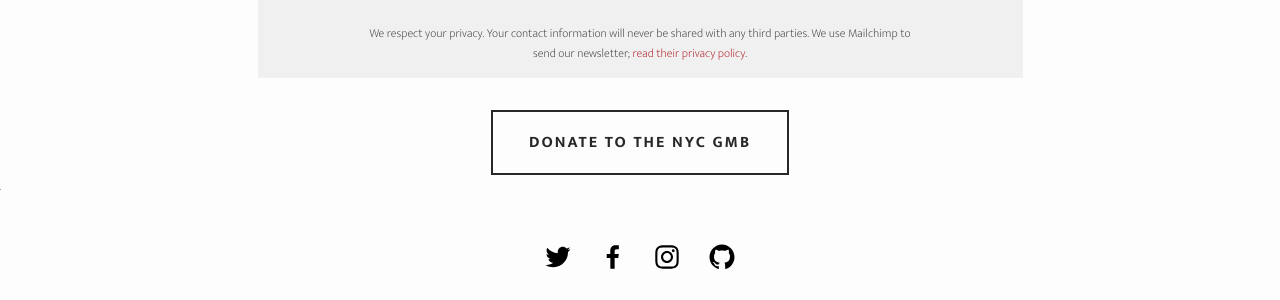
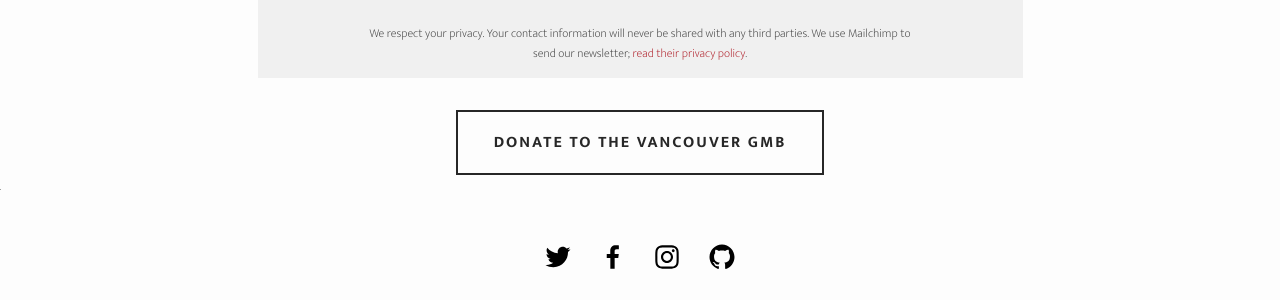
Before and after one commit to vancouveriww/vancouveriww.github.io, a Jekyll site: the page built from index.html, in a window 1280 px wide. Shown: the part 1554-1854 px from the top of the page. Built offline with Jekyll 4.4.1, drawn with Linux system fonts in a browser that asks for light colours; some web fonts are replaced; grey boxes are pictures that could not be loaded.

Commit message:
Update index.html

```diff
--- a/index.html
+++ b/index.html
@@ -49,7 +49,7 @@ layout: default
     <input type="hidden" name="cmd" value="_s-xclick">
     <input type="hidden" name="hosted_button_id" value="">
     <div style="padding-top: 20px; padding-bottom: 0;" class="sqs-block button-block sqs-block-button" data-block-type="53">
-    <button class="button-large" id="pp-donate" type="submit" name="submit" style="margin-top:12px;">Donate to the NYC GMB</button>
+    <button class="button-large" id="pp-donate" type="submit" name="submit" style="margin-top:12px;">Donate to the Vancouver GMB</button>
     </div></div>
     <img alt="" border="0" src="https://www.paypalobjects.com/en_US/i/scr/pixel.gif" width="1" height="1">
     </form>
```
